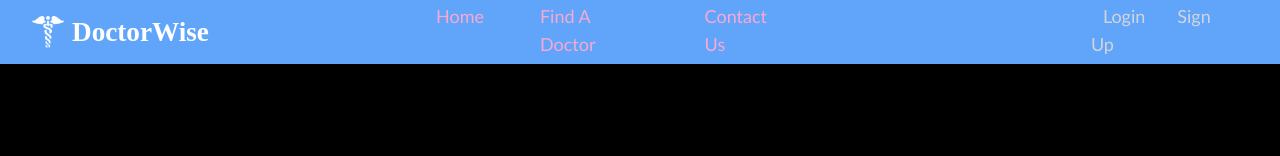
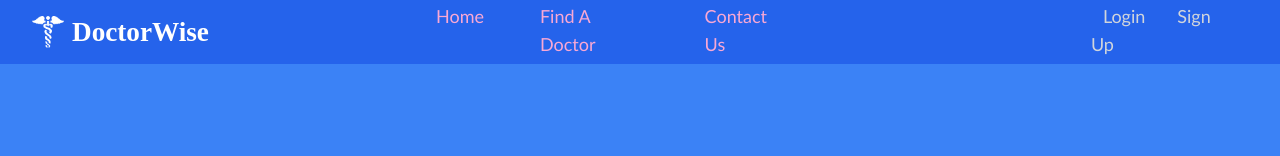
Before and after one commit to Rohit-Dey/DoctorWise-GDSC, a React (Create React App) app: page / in a window 1280 px wide. Shown: the top 156 px of the page. Built offline with nearby package versions, Linux system fonts and the light colour scheme.

Commit message:
css back

```diff
--- a/src/components/Home.css
+++ b/src/components/Home.css
@@ -2,13 +2,6 @@
     border: 10px solid;
     padding: 15px;
 }
-
-.main-img{
-    transition: transform .7s ease-in-out;
-}
-.main-img:hover {
-    transform: rotate(360deg);
-  }
 
 .subs{
     font-family: 'Montserrat', sans-serif;
--- a/src/components/Home.js
+++ b/src/components/Home.js
@@ -4,7 +4,7 @@ import './Home.css'
 
 function Home() {
   return (
-    <div className='bg-black text-white'>
+    <div className='bg-blue-500 text-white'>
       <div className="flex flex-col  b  ">
         <h1 className='text-center py-8 text-3xl mb-12 mt-14 main-line'>FEEL BETTER ABOUT FINDING THE RIGHT DOCTOR FOR YOU </h1>
         <div className="images py-5 mx-auto justify-center flex flex-col md:flex-row space-x-24">
--- a/src/components/Navbar.js
+++ b/src/components/Navbar.js
@@ -7,7 +7,7 @@ function Navbar(props) {
   const [isOpen, setIsOpen] = useState(false);
   return (
     <div className="sticky top-0 z-40">
-      <nav className="bg-blue-400">
+      <nav className="bg-blue-600">
         <div className="max-w-7xl mx-auto px-4 sm:px-6 lg:px-8">
           <div className="flex items-center justify-between h-16">
             <div className="flex items-center">
```
